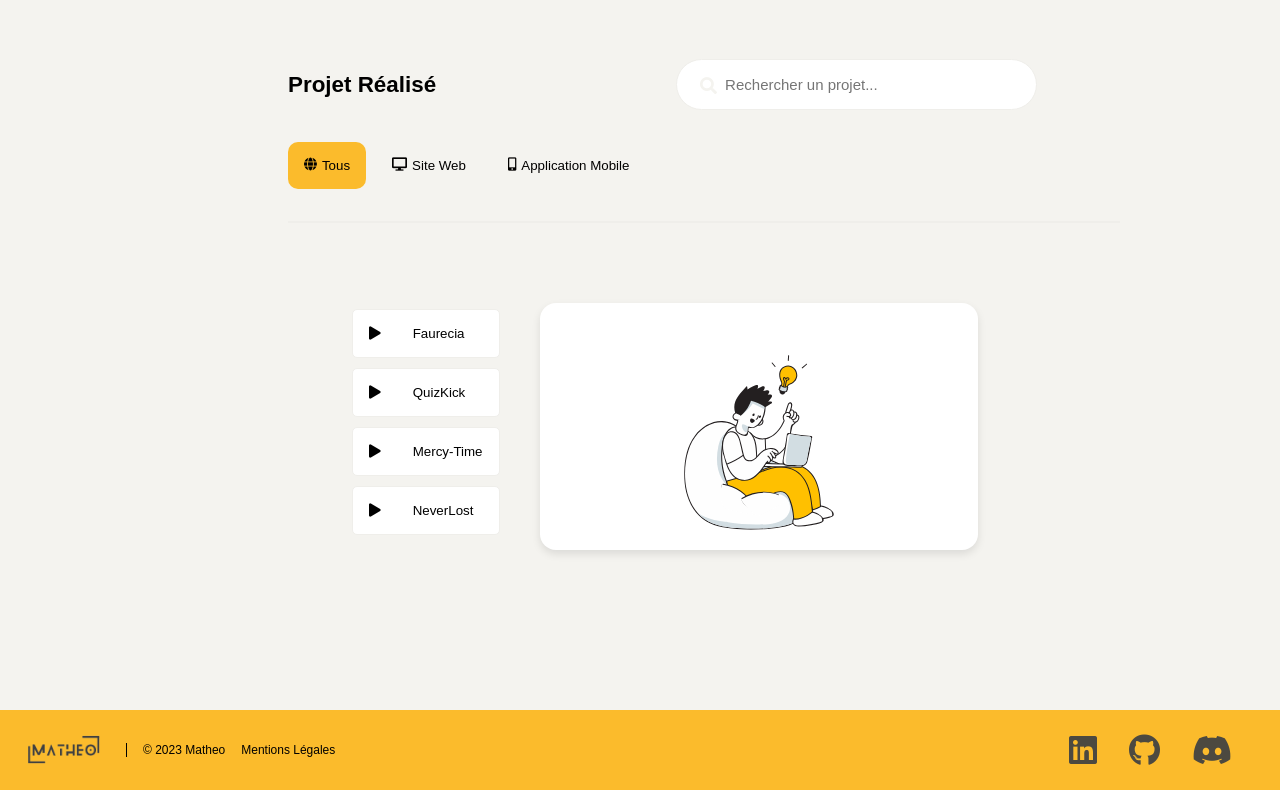
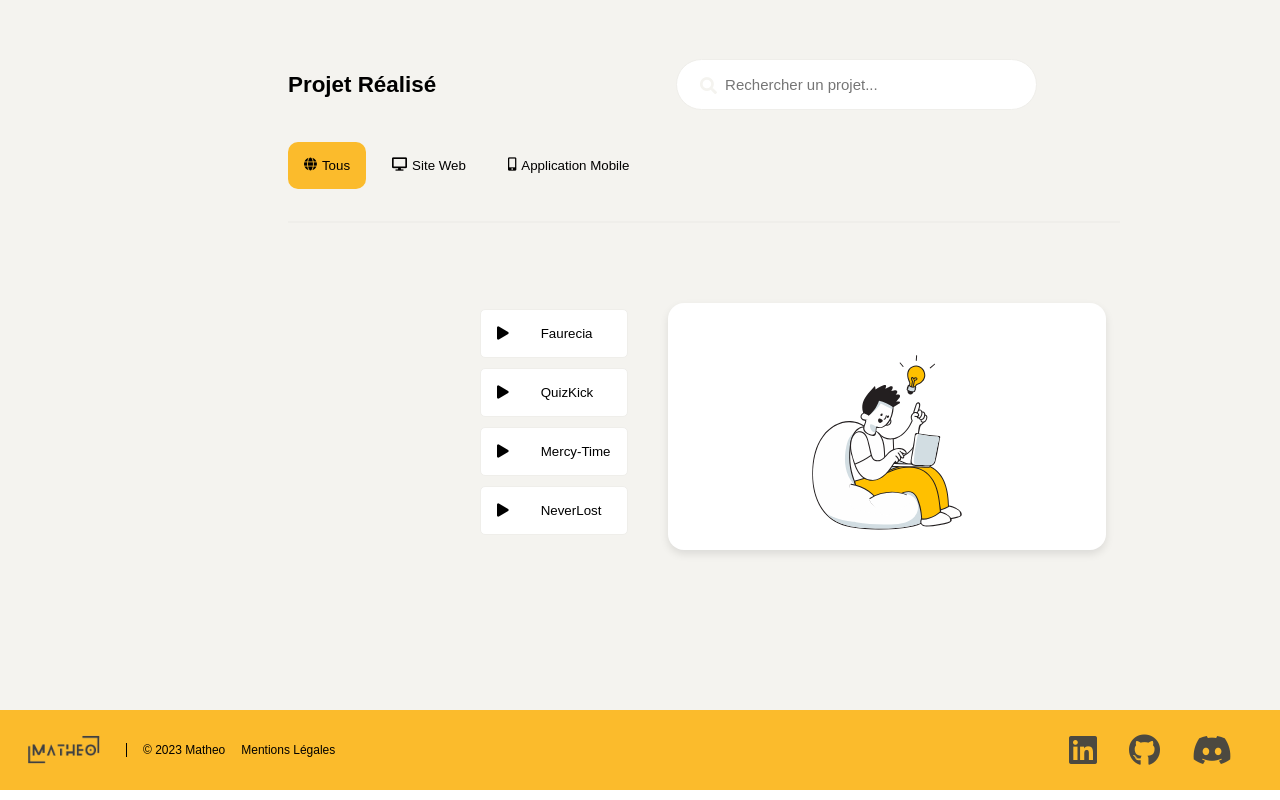
Before and after one commit to Matheo1210/web-design-agence, an Angular app: page / in a window 1280 px wide. Shown: the part 636-1436 px from the top of the page. Built offline with nearby package versions, Linux system fonts and the light colour scheme; a web font is replaced by a local one.

Commit message:
Update app.component.scss

```diff
--- a/src/app/app.component.scss
+++ b/src/app/app.component.scss
@@ -189,6 +189,7 @@ header {
   align-items: center;
   margin-bottom: 10rem;
   align-items: center;
+  margin-left: 8rem;
 }
 
 .project-details {
```
